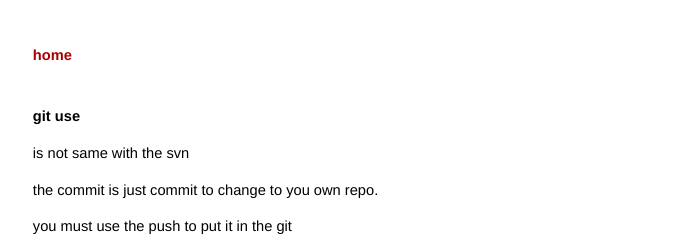
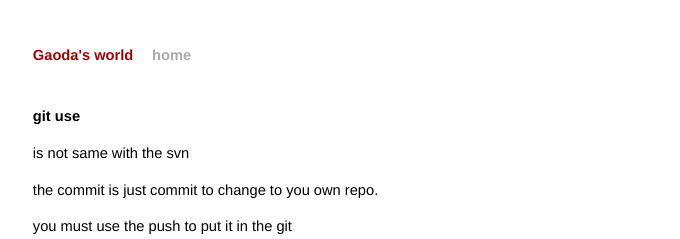
Before and after one commit to diaohaha/github_bolg, a Jekyll site: the page built from _posts/2013-07-23-hello.html, in a window 1280 px wide. Shown: the top 239 px of the page, without its empty margins (299-979 px from the left). Built offline with Jekyll 4.4.1, drawn with Linux system fonts in a browser that asks for light colours; comment, search, counter and statistics services are not loaded.

Commit message:
change the layout

```diff
--- a/_layouts/simple.html
+++ b/_layouts/simple.html
@@ -15,7 +15,8 @@
 
 <div class="site">
   <div class="title">
-    <a href="/github_bolg">home</a>
+<a href="/">Gaoda's world</a>
+    <a class="extra" href="/">home</a>
   </div>
 
   {{ content }}
```
